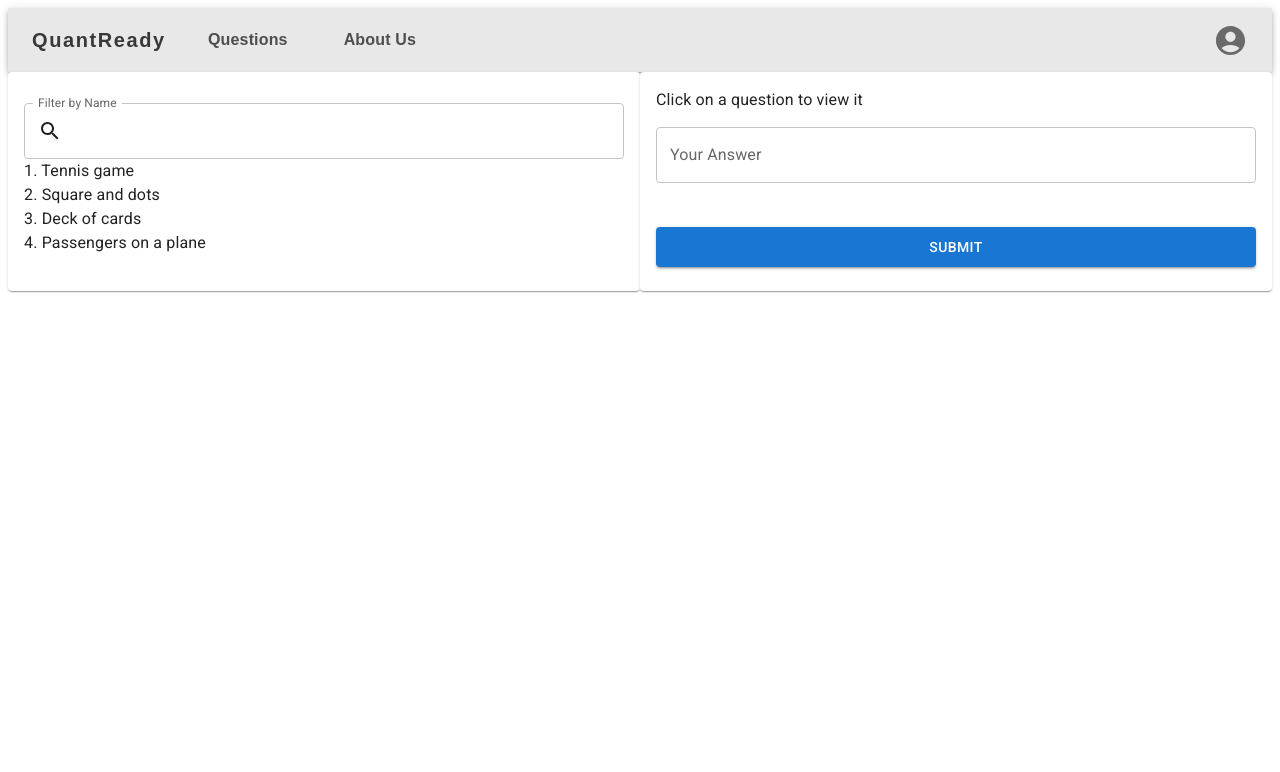
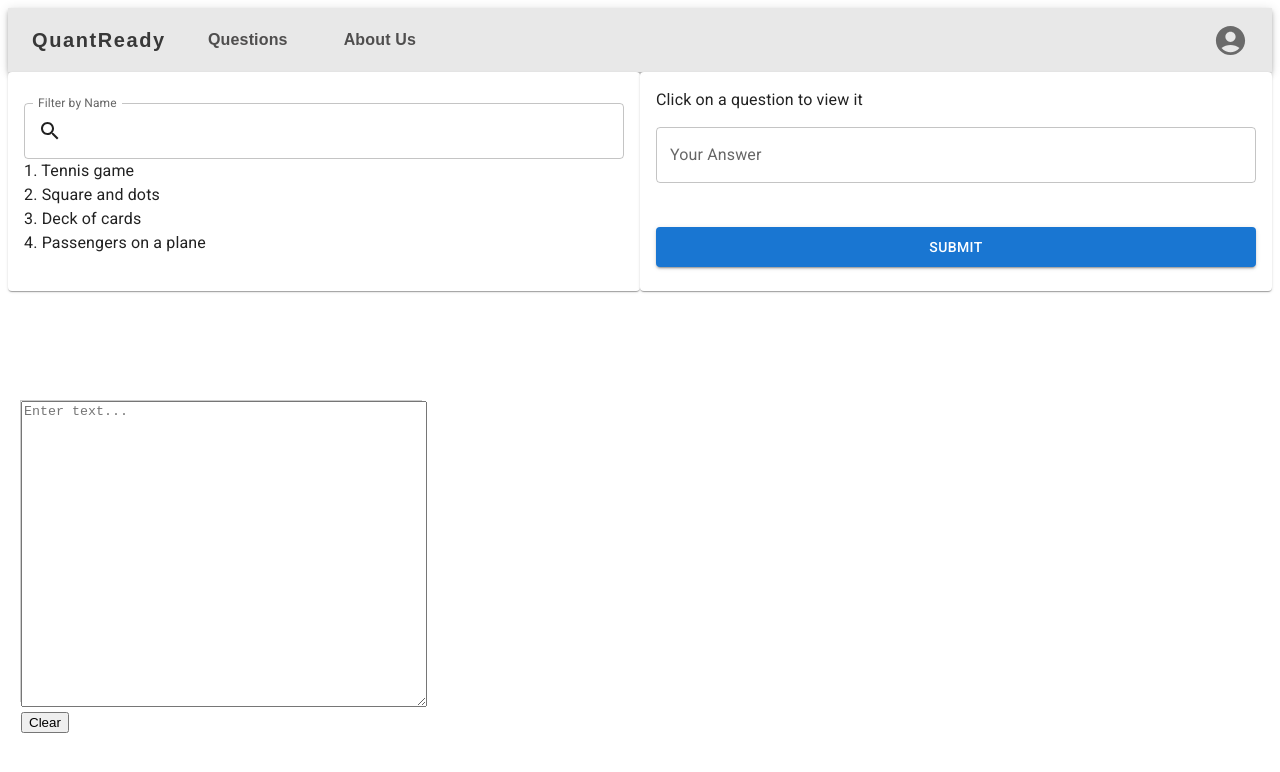
Before and after one commit to stevenli39/CPSC-455-QuantReady, a React (Create React App) app in the folder client/: page /questions in a window 1280 px wide. Shown: the top 772 px of the page. Built offline with nearby package versions, Linux system fonts and the light colour scheme.

Commit message:
Add files via upload

```diff
--- a/client/src/components/QuestionsPage.js
+++ b/client/src/components/QuestionsPage.js
@@ -8,6 +8,12 @@ import {
   Typography,
   Button,
 } from "@mui/material";
+
+import Scratchpad from "./Scratchpad";
+import { Provider } from 'react-redux';
+import store from '../redux/store';
+
+
 
 function QuestionsList({ questions }) {
   const [selectedQuestion, setSelectedQuestion] = useState(null);
@@ -124,6 +130,9 @@ function QuestionsList({ questions }) {
           </form>
         </CardContent>
       </Card>
+
+      <Scratchpad/>
+
     </div>
   );
 }
--- /dev/null
+++ b/client/src/styles/scratchpad.css
@@ -0,0 +1,8 @@
+.scratchpad {
+    position: absolute;
+    width: 400px;
+    height: 300px;
+    background-color: #f1f1f1;
+    border: 1px solid #ccc;
+    cursor: grab;
+  }
```
